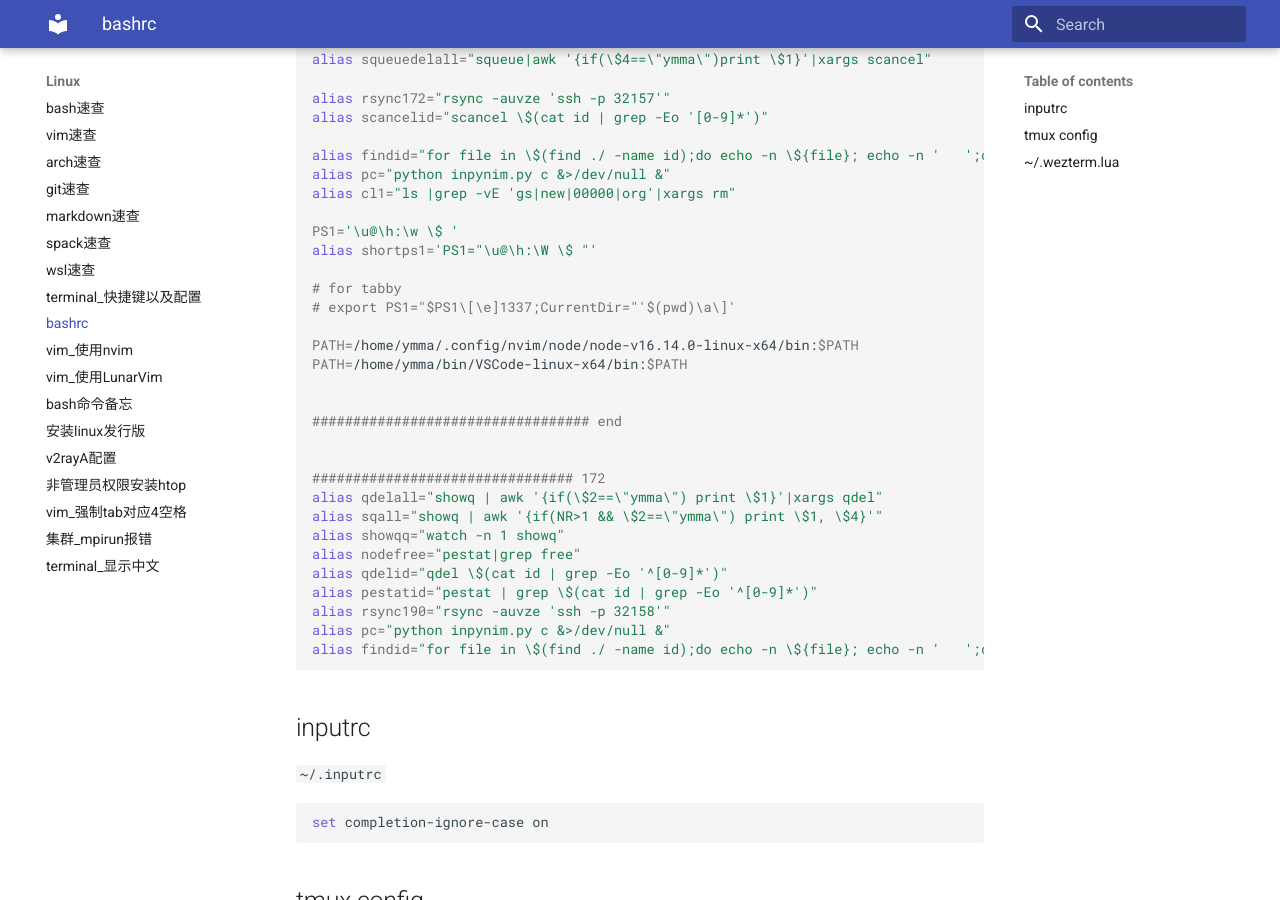
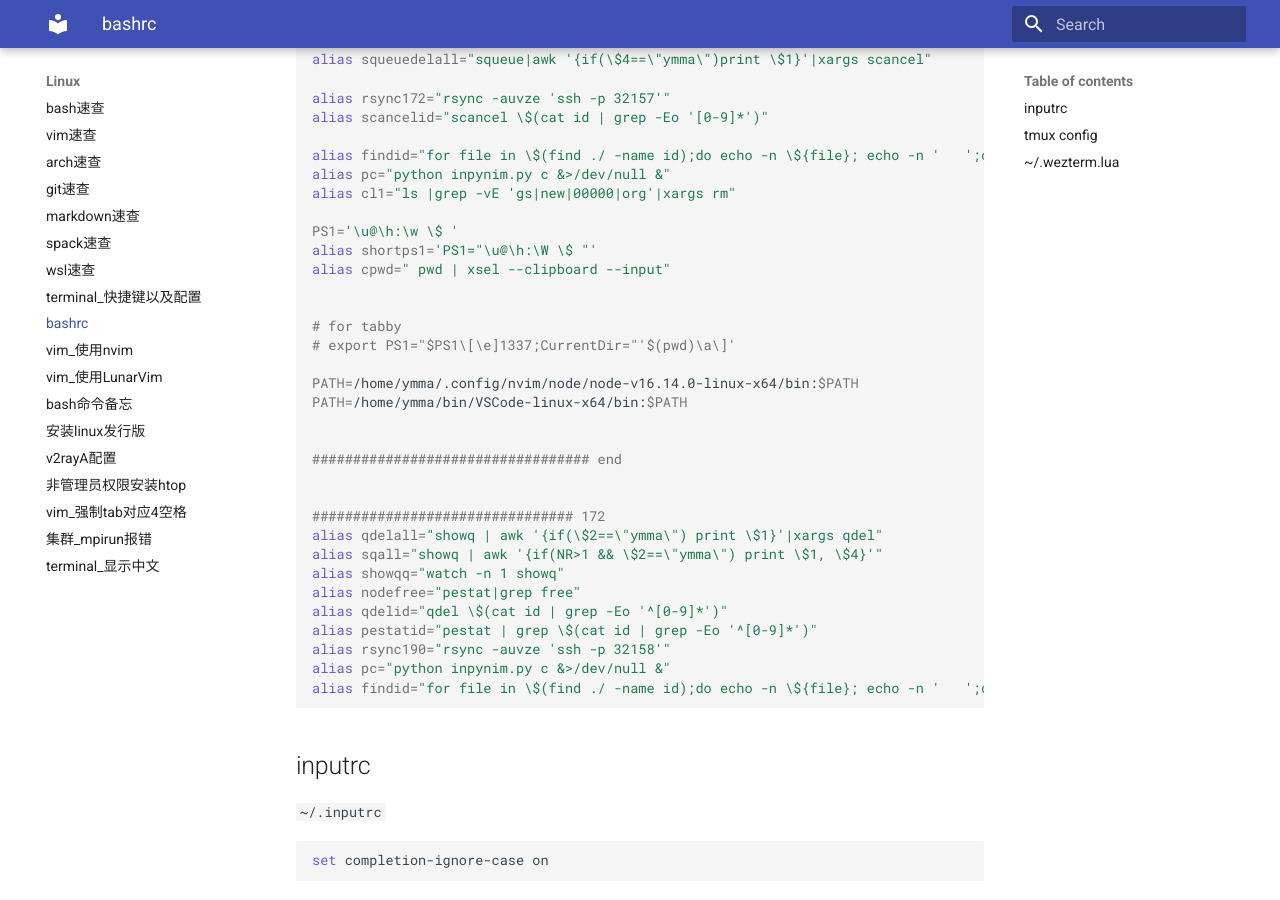
Before and after one commit to ymma98/technotes, an MkDocs documentation site: the page built from docs/Linux/bashrc.md, in a window 1280 px wide and 900 px high, scrolled down 1065 px. Built offline with MkDocs 1.6.1 and Material for MkDocs 9.7.7, drawn with Linux system fonts in a browser that asks for light colours; part of the change alters nothing that is shown.

Commit message:
docs/Linux/bashrc.md updated from https://stackedit.cn/

````diff
--- a/docs/Linux/bashrc.md
+++ b/docs/Linux/bashrc.md
@@ -56,6 +56,8 @@ alias cl1="ls |grep -vE 'gs|new|00000|org'|xargs rm"
 
 PS1='\u@\h:\w \$ '
 alias shortps1='PS1="\u@\h:\W \$ "'
+alias cpwd=" pwd | xsel --clipboard --input"
+
 
 # for tabby
 # export PS1="$PS1\[\e]1337;CurrentDir="'$(pwd)\a\]'
@@ -78,6 +80,7 @@ alias rsync190="rsync -auvze 'ssh -p 32158'"
 alias pc="python inpynim.py c &>/dev/null &"
 alias findid="for file in \$(find ./ -name id);do echo -n \${file}; echo -n '   ';cat \${file};done"
 ```
+
 
 ## inputrc
 
@@ -266,7 +269,7 @@ config.keys = {
 return config
 ```
 <!--stackedit_data:
-eyJoaXN0b3J5IjpbOTIxOTIwMTAsMjA0NzU1OTEwLDk5NDY0Nj
-Q1NiwtNjgwNTEzOTgxLC0xMDgxODY1MzkzLDY1MjM2OTc5NSwt
-MTU3Nzk0MTMyNF19
+eyJoaXN0b3J5IjpbLTc4ODA3MjQxOCw5MjE5MjAxMCwyMDQ3NT
+U5MTAsOTk0NjQ2NDU2LC02ODA1MTM5ODEsLTEwODE4NjUzOTMs
+NjUyMzY5Nzk1LC0xNTc3OTQxMzI0XX0=
 -->
````
